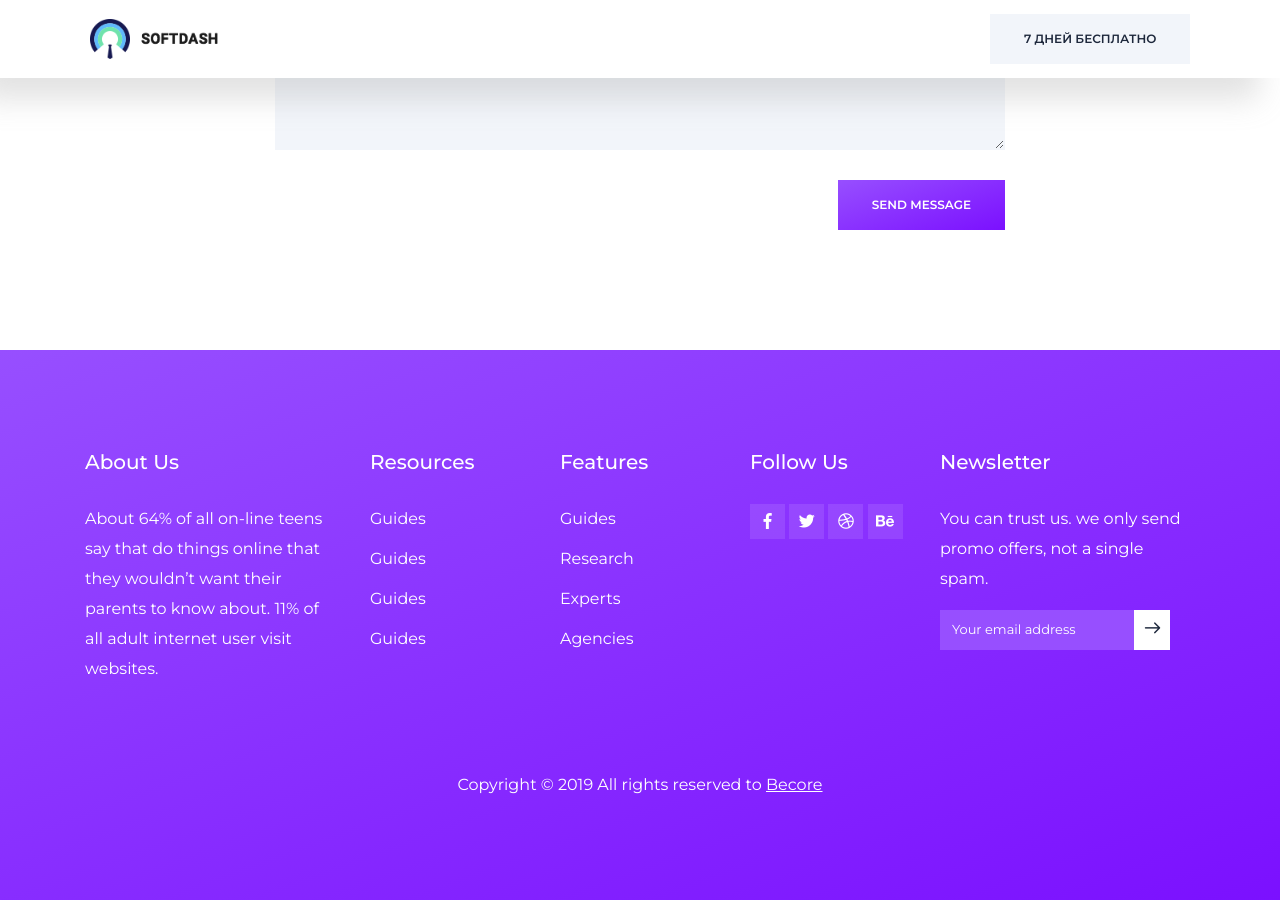
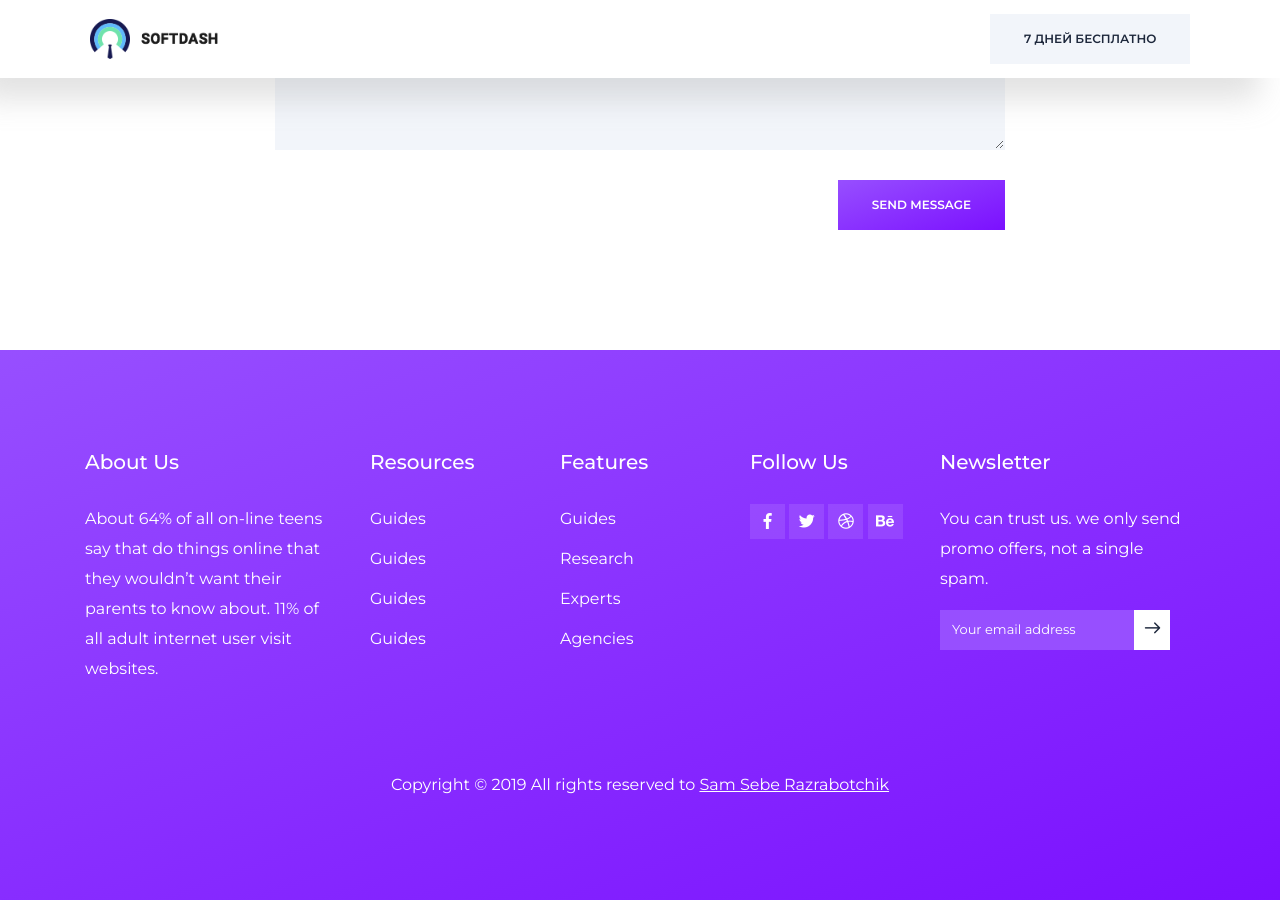
Before and after one commit to RakhimyanTim/samseberazrabotchik.github.io, a Jekyll site: the page built from contact.html, in a window 1280 px wide and 900 px high, scrolled down 1211 px. Built offline with Jekyll 4.4.1, drawn with Linux system fonts in a browser that asks for light colours; some of the changed lines change nothing that is shown.

Commit message:
Update _config.yml

```diff
--- a/_config.yml
+++ b/_config.yml
@@ -2,20 +2,20 @@
 ####################################
 ######     Global start     ######
 ####################################
-name                : 'Becore'
-title               : 'Softdash - Creative SaaS And Software HTML5 Jekyll Template'
-email               : demo@example.com
-address             : '2216 Park Avenue, California 95630 '
+name                : 'Sam Sebe Razrabotchik'
+title               : 'Sam Sebe Razrabotchik - популярная удаленная и высокооплачивая работа'
+email               : rahimtoy@gmail.com
+address             : 'Москва, Выхино '
 phone               : 0185612012035
-tagline             : 'description for your new site here'
+tagline             : 'Курсы по обучению разработке мобильного приложения на Flutter (iOS, android и web)'
 description: >- # this means to ignore newlines until "baseurl:"
   Write an awesome description for your new site here. You can edit this
   line in _config.yml. It will appear in your document head meta (for
   Google search results) and in your feed.xml site description.
 baseurl             : "" # the subpath of your site, e.g. /blog
-url                 : "http://127.0.0.1:4000/" #  7277783  the base hostname & protocol for your site, e.g. http://example.com
-twitter_username    : jekyllrb
-github_username     :  jekyll
+url                 : "https://samseberazrabotchik.ru/" #  7277783  the base hostname & protocol for your site, e.g. http://example.com
+twitter_username    : rakhimyan
+github_username     :  RakhimyanTim
 favicon: 'img/favicon.png'
 
 paginate: 12
```
